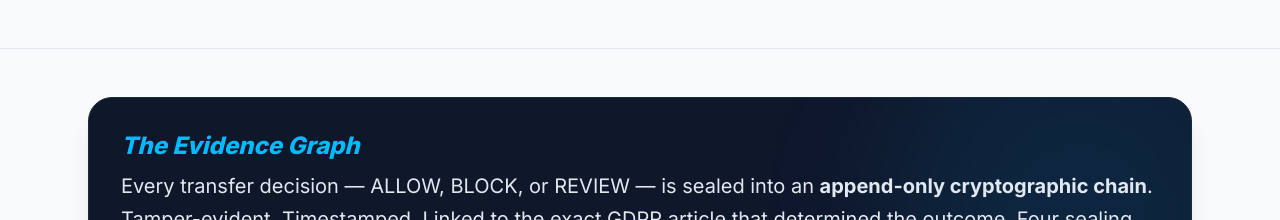
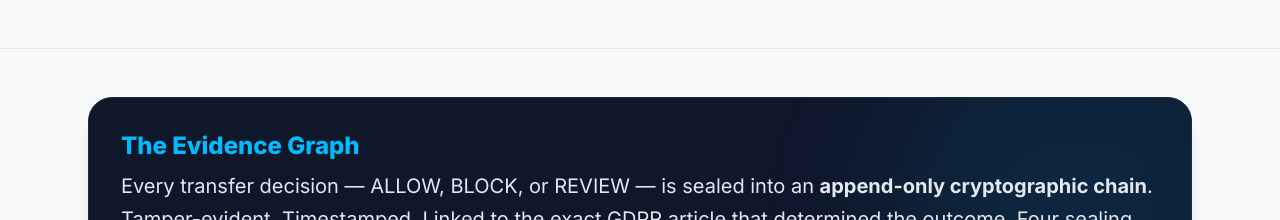
Before and after one commit to Brano80/Sovereign-Shield, a Next.js app in the folder veridion-landing/: page / in a window 1280 px wide. Shown: the part 1306-1526 px from the top of the page. Built offline with nearby package versions, Linux system fonts and the light colour scheme.

Commit message:
Evidence Graph section: remove italic from heading
Co-authored-by: Cursor <cursoragent@cursor.com>

```diff
--- a/veridion-landing/src/app/page.tsx
+++ b/veridion-landing/src/app/page.tsx
@@ -296,7 +296,7 @@ export default function Home() {
         <section id="engine" className="py-12 max-w-6xl mx-auto px-6">
           <div className="bg-slate-900 rounded-3xl p-8 text-white shadow-xl border border-slate-800 relative overflow-hidden mb-8">
             <div className="relative z-10">
-              <h2 className="text-2xl font-extrabold mb-2 italic text-sky-400">The Evidence Graph</h2>
+              <h2 className="text-2xl font-extrabold mb-2 text-sky-400">The Evidence Graph</h2>
               <p className="text-lg md:text-xl text-slate-200 leading-relaxed mb-8">
                 Every transfer decision — ALLOW, BLOCK, or REVIEW — is sealed into an <strong>append-only cryptographic chain</strong>. Tamper-evident. Timestamped. Linked to the exact GDPR article that determined the outcome. Four sealing tiers, from technical audit trail to courtroom-grade QES signatures.
               </p>
```
